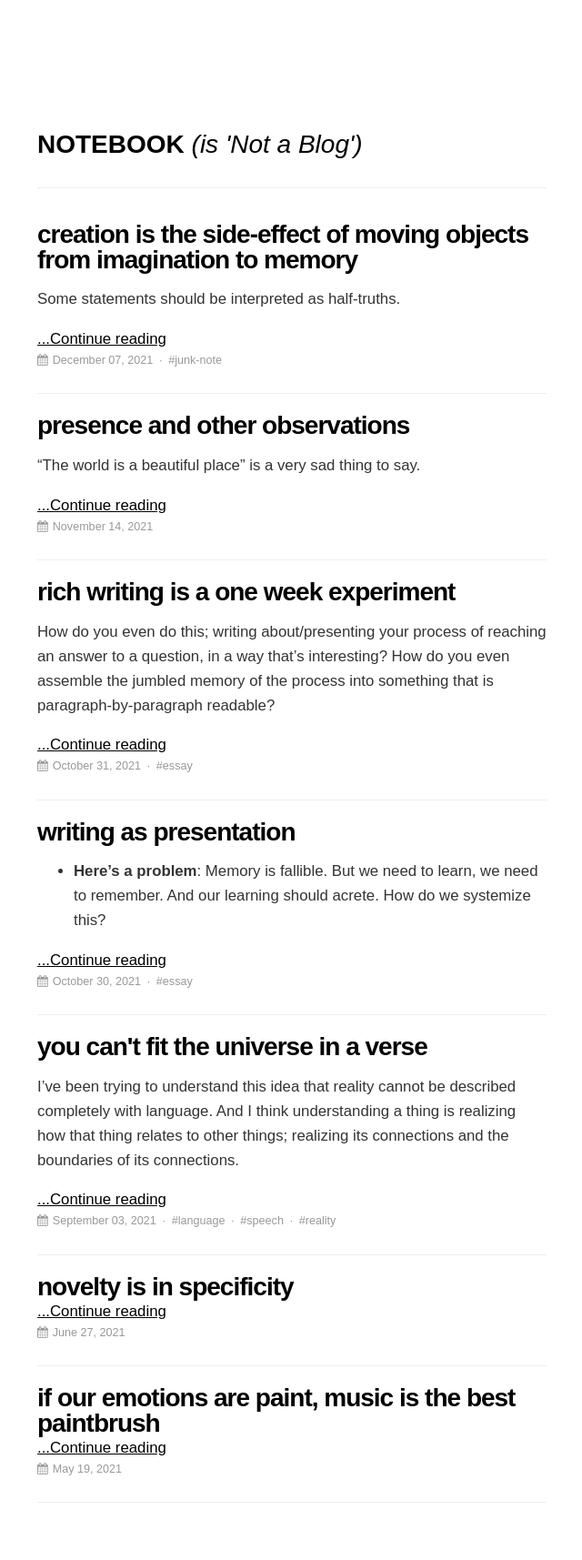
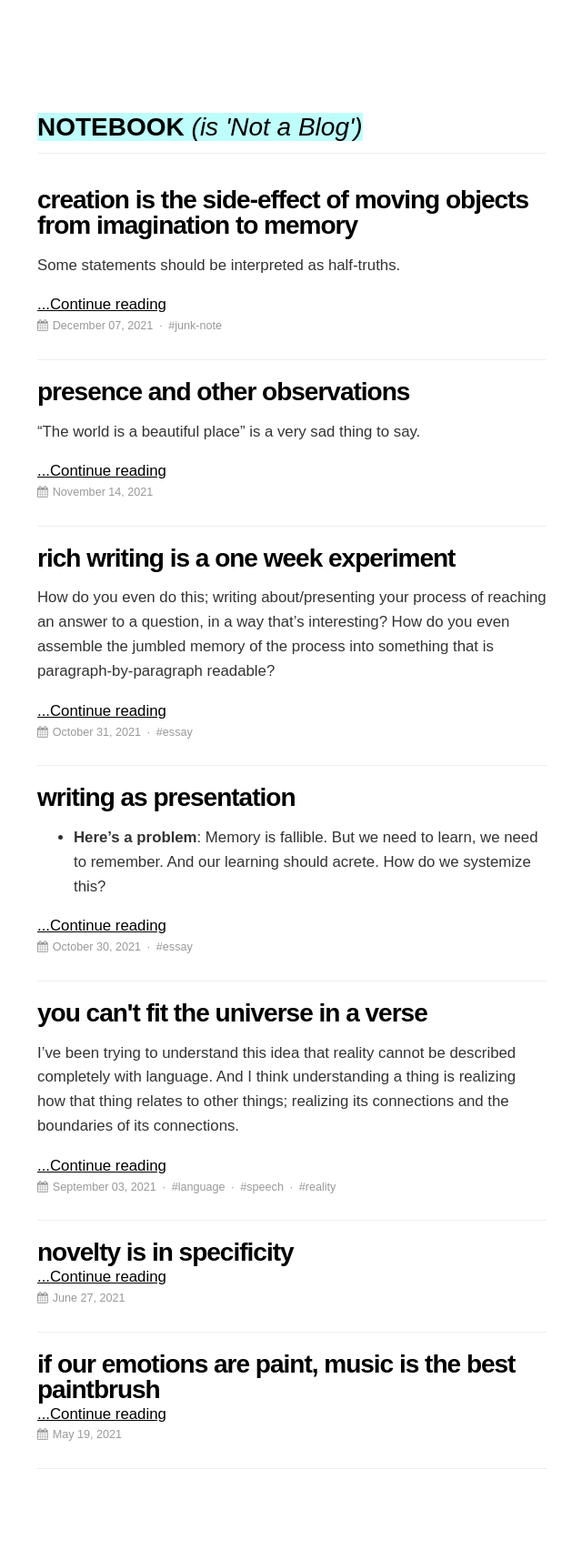
Before and after one commit to dCO2/rococo, a Jekyll site: the page built from notes/index.html, in a window 1280 px wide. Shown: the whole page at 91% size, without its empty margins (335-975 px from the left). Built offline with Jekyll 4.4.1, drawn with Linux system fonts in a browser that asks for light colours; some web fonts are replaced; after the commit the page ends 1678 px from its top, so only the background shows below that.

Commit message:
Update index.html

```diff
--- a/notes/index.html
+++ b/notes/index.html
@@ -4,8 +4,7 @@ title: Notes
 permalink: notes/
 ---
 
-
-<h1>NOTEBOOK <span style="font-weight:normal"><em>(is 'Not a Blog')</em></span></h1>
+<h1 style="background-color: #00ffef40;display: inline;">NOTEBOOK <span style="font-weight:normal"><em>(is 'Not a Blog')</em></span></h1>
 <div class=post>
 </div>
 <br>
```
